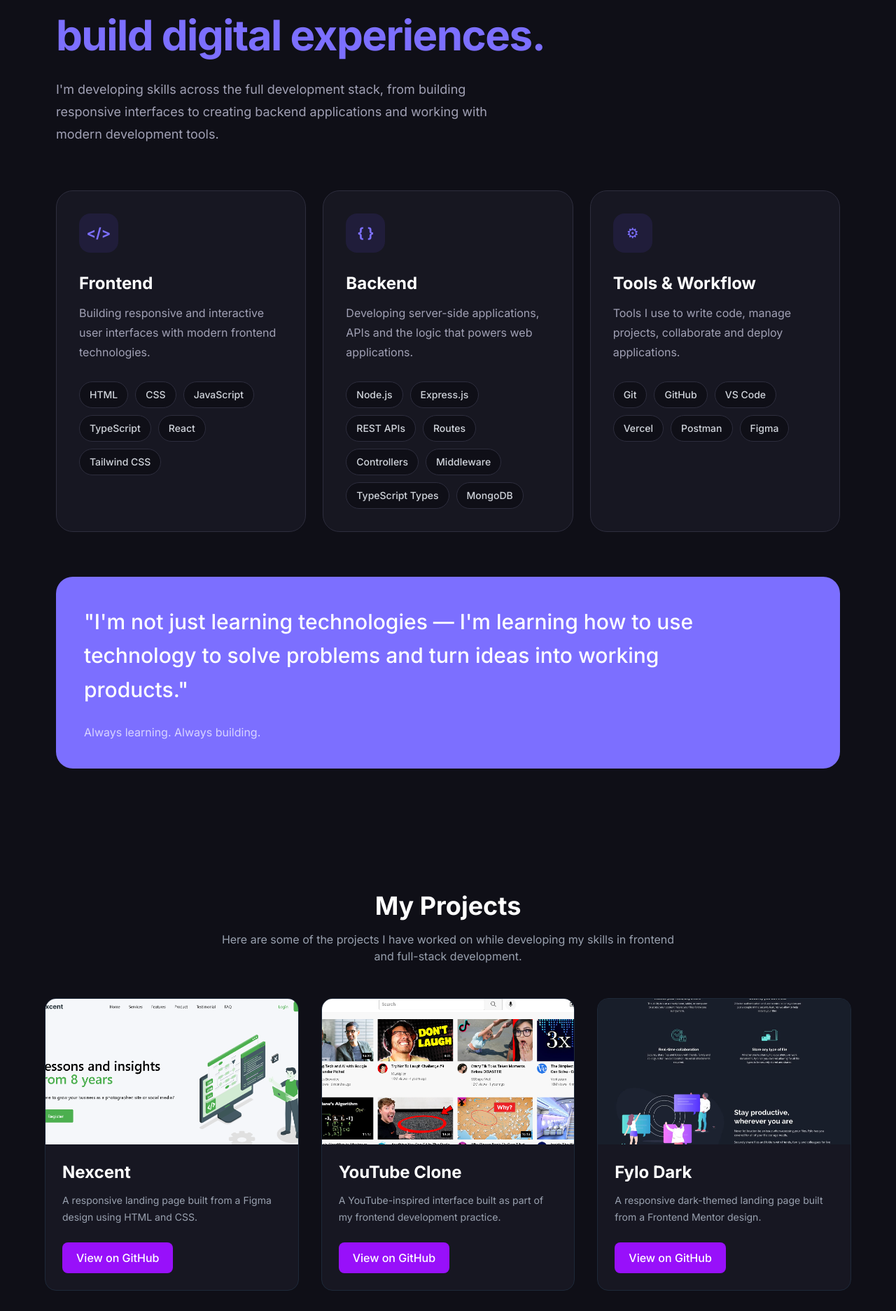
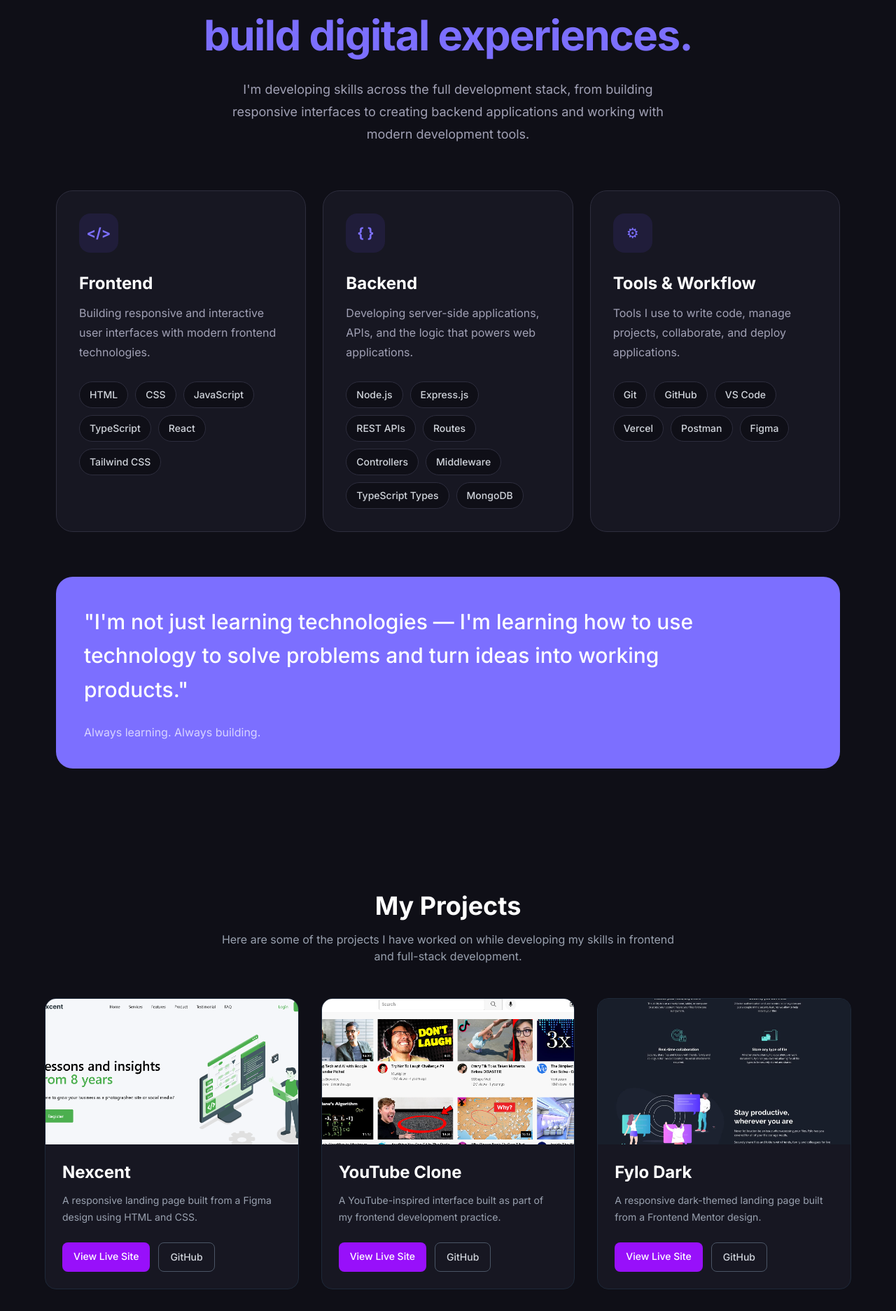
Before and after one commit to Viktor10tek/my-portfolio, a React (Vite) app: page / in a window 1280 px wide. Shown: the part 2216-4089 px from the top of the page at 70% size. Built offline with nearby package versions, Linux system fonts and the light colour scheme.

Commit message:
Complete portfolio sections and project details

```diff
--- a/src/App.tsx
+++ b/src/App.tsx
@@ -12,8 +12,6 @@ import ProjectDetails from "./pages/projectDetails";
 
 const Home = () => {
   return (
-    <>
-
     <main>
       <Hero />
       <About />
@@ -21,7 +19,6 @@ const Home = () => {
       <Projects />
       <Contact />
     </main>
-    </>
   );
 };
 
--- a/src/Components/Projects.tsx
+++ b/src/Components/Projects.tsx
@@ -10,6 +10,7 @@ const projects = [
       "A responsive landing page built from a Figma design using HTML and CSS.",
     image: Nexcent,
     github: "https://github.com/Viktor10tek/nexcent",
+    live: "https://nexcent-olive-kappa.vercel.app/",
     status: "Completed",
   },
   {
@@ -18,6 +19,7 @@ const projects = [
       "A YouTube-inspired interface built as part of my frontend development practice.",
     image: Youtube,
     github: "https://github.com/Viktor10tek/Youtube-Clone",
+    live: "https://youtube-clone-chi-pink-21.vercel.app/",
     status: "Completed",
   },
   {
@@ -26,6 +28,7 @@ const projects = [
       "A responsive dark-themed landing page built from a Frontend Mentor design.",
     image: Fylo,
     github: "https://github.com/Viktor10tek/Fylo-Dark",
+    live: "https://viktor10tek-fylo-dark.vercel.app/",
     status: "Completed",
   },
   {
@@ -71,15 +74,26 @@ const Projects = () => {
                   {project.description}
                 </p>
 
-                {project.github ? (
+                {project.live && project.github ? (
+                  <div className="flex flex-wrap gap-3">
+                    <a
+                      href={project.live}
+                      target="_blank"
+                      rel="noopener noreferrer"
+                      className="rounded-lg bg-purple-600 px-4 py-2.5 text-sm font-medium text-white transition hover:bg-purple-700"
+                    >
+                      View Live Site
+                    </a>
+
                     <a
                       href={project.github}
                       target="_blank"
                       rel="noopener noreferrer"
-                    className="inline-block rounded-lg bg-purple-600 px-5 py-2.5 font-medium text-white transition hover:bg-purple-700"
+                      className="rounded-lg border border-gray-600 px-4 py-2.5 text-sm font-medium text-gray-300 transition hover:border-purple-500 hover:text-white"
                     >
-                    View on GitHub
+                      GitHub
                     </a>
+                  </div>
                 ) : (
                   <span className="inline-block rounded-lg border border-yellow-500/50 bg-yellow-500/10 px-5 py-2.5 font-medium text-yellow-400">
                     {project.status}
--- a/src/Components/Skills.tsx
+++ b/src/Components/Skills.tsx
@@ -22,22 +22,22 @@ const Skills = () => {
   const tools = ["Git", "GitHub", "VS Code", "Vercel", "Postman", "Figma"];
 
   return (
-    <section id="skills" className="px-6 py-24 md:px-12 lg:px-20 bg-[rgb(15,15,23)]">
-      <div className="max-w-7xl mx-auto">
+    <section id="skills" className="bg-[#0f0f17] px-6 py-24 md:px-12 lg:px-20">
+      <div className="mx-auto max-w-7xl">
         {/* HEADER */}
-        <div className="max-w-3xl">
+        <div className="mx-auto max-w-3xl text-center">
           <p className="text-sm font-semibold uppercase tracking-[0.25em] text-primary">
             My Skills
           </p>
 
-          <h2 className="mt-4 text-4xl md:text-5xl lg:text-6xl font-bold leading-tight tracking-tight">
+          <h2 className="mt-4 text-4xl font-bold leading-tight tracking-tight md:text-5xl lg:text-6xl">
             Tools I use to
             <span className="block text-primary">
               build digital experiences.
             </span>
           </h2>
 
-          <p className="mt-6 text-lg text-muted leading-8 max-w-2xl">
+          <p className="mx-auto mt-6 max-w-2xl text-lg leading-8 text-muted">
             I'm developing skills across the full development stack, from
             building responsive interfaces to creating backend applications and
             working with modern development tools.
@@ -45,25 +45,25 @@ const Skills = () => {
         </div>
 
         {/* SKILL CARDS */}
-        <div className="grid md:grid-cols-2 lg:grid-cols-3 gap-6 mt-16">
+        <div className="mt-16 grid gap-6 md:grid-cols-2 lg:grid-cols-3">
           {/* FRONTEND */}
-          <div className="group p-8 rounded-3xl border border-border bg-[rgb(23,23,34)] hover:border-primary/50 hover:-translate-y-2 hover:shadow-2xl hover:shadow-primary/5 transition duration-300">
-            <div className="w-14 h-14 flex items-center justify-center rounded-2xl bg-accent text-primary text-xl font-bold group-hover:scale-110 transition duration-300">
+          <div className="group rounded-3xl border border-border bg-[#171722] p-8 transition duration-300 hover:-translate-y-2 hover:border-primary/50 hover:shadow-2xl hover:shadow-primary/5">
+            <div className="flex h-14 w-14 items-center justify-center rounded-2xl bg-accent text-xl font-bold text-primary transition duration-300 group-hover:scale-110">
               &lt;/&gt;
             </div>
 
-            <h3 className="mt-7 text-2xl font-bold">Frontend</h3>
+            <h3 className="mt-7 text-2xl font-bold text-white">Frontend</h3>
 
-            <p className="mt-3 text-muted leading-7">
+            <p className="mt-3 leading-7 text-muted">
               Building responsive and interactive user interfaces with modern
               frontend technologies.
             </p>
 
-            <div className="flex flex-wrap gap-2.5 mt-7">
+            <div className="mt-7 flex flex-wrap gap-2.5">
               {frontendSkills.map((skill) => (
                 <span
                   key={skill}
-                  className="px-3.5 py-2 bg-[#0f0f17] border border-border rounded-full text-sm font-medium text-gray-300 hover:bg-primary hover:text-white hover:border-primary transition duration-300"
+                  className="rounded-full border border-border bg-[#0f0f17] px-3.5 py-2 text-sm font-medium text-gray-300 transition duration-300 hover:border-primary hover:bg-primary hover:text-white"
                 >
                   {skill}
                 </span>
@@ -72,23 +72,23 @@ const Skills = () => {
           </div>
 
           {/* BACKEND */}
-          <div className="group p-8 rounded-3xl border border-border bg-[hsl(240,19%,11%)] hover:border-primary/50 hover:-translate-y-2 hover:shadow-2xl hover:shadow-primary/5 transition duration-300">
-            <div className="w-14 h-14 flex items-center justify-center rounded-2xl bg-accent text-primary text-xl font-bold group-hover:scale-110 transition duration-300">
+          <div className="group rounded-3xl border border-border bg-[#171722] p-8 transition duration-300 hover:-translate-y-2 hover:border-primary/50 hover:shadow-2xl hover:shadow-primary/5">
+            <div className="flex h-14 w-14 items-center justify-center rounded-2xl bg-accent text-xl font-bold text-primary transition duration-300 group-hover:scale-110">
               {"{ }"}
             </div>
 
-            <h3 className="mt-7 text-2xl font-bold">Backend</h3>
+            <h3 className="mt-7 text-2xl font-bold text-white">Backend</h3>
 
-            <p className="mt-3 text-muted leading-7">
-              Developing server-side applications, APIs and the logic that
+            <p className="mt-3 leading-7 text-muted">
+              Developing server-side applications, APIs, and the logic that
               powers web applications.
             </p>
 
-            <div className="flex flex-wrap gap-2.5 mt-7">
+            <div className="mt-7 flex flex-wrap gap-2.5">
               {backendSkills.map((skill) => (
                 <span
                   key={skill}
-                  className="px-3.5 py-2 bg-[#0f0f17] border border-border rounded-full text-sm font-medium text-gray-300 hover:bg-primary hover:text-white hover:border-primary transition duration-300"
+                  className="rounded-full border border-border bg-[#0f0f17] px-3.5 py-2 text-sm font-medium text-gray-300 transition duration-300 hover:border-primary hover:bg-primary hover:text-white"
                 >
                   {skill}
                 </span>
@@ -97,23 +97,25 @@ const Skills = () => {
           </div>
 
           {/* TOOLS */}
-          <div className="group p-8 rounded-3xl border border-border bg-[rgb(23,23,34)] hover:border-primary/50 hover:-translate-y-2 hover:shadow-2xl hover:shadow-primary/5 transition duration-300 md:col-span-2 lg:col-span-1">
-            <div className="w-14 h-14 flex items-center justify-center rounded-2xl bg-accent text-primary text-xl group-hover:scale-110 transition duration-300">
+          <div className="group rounded-3xl border border-border bg-[#171722] p-8 transition duration-300 hover:-translate-y-2 hover:border-primary/50 hover:shadow-2xl hover:shadow-primary/5 md:col-span-2 lg:col-span-1">
+            <div className="flex h-14 w-14 items-center justify-center rounded-2xl bg-accent text-xl text-primary transition duration-300 group-hover:scale-110">
               ⚙
             </div>
 
-            <h3 className="mt-7 text-2xl font-bold">Tools & Workflow</h3>
+            <h3 className="mt-7 text-2xl font-bold text-white">
+              Tools & Workflow
+            </h3>
 
-            <p className="mt-3 text-muted leading-7">
-              Tools I use to write code, manage projects, collaborate and deploy
-              applications.
+            <p className="mt-3 leading-7 text-muted">
+              Tools I use to write code, manage projects, collaborate, and
+              deploy applications.
             </p>
 
-            <div className="flex flex-wrap gap-2.5 mt-7">
+            <div className="mt-7 flex flex-wrap gap-2.5">
               {tools.map((tool) => (
                 <span
                   key={tool}
-                  className="px-3.5 py-2 bg-[#0f0f17] border border-border rounded-full text-sm font-medium text-gray-300 hover:bg-primary hover:text-white hover:border-primary transition duration-300"
+                  className="rounded-full border border-border bg-[#0f0f17] px-3.5 py-2 text-sm font-medium text-gray-300 transition duration-300 hover:border-primary hover:bg-primary hover:text-white"
                 >
                   {tool}
                 </span>
@@ -123,8 +125,8 @@ const Skills = () => {
         </div>
 
         {/* STATEMENT */}
-        <div className="mt-16 p-8 md:p-10 rounded-3xl bg-primary text-white">
-          <p className="text-xl md:text-2xl lg:text-3xl font-medium leading-relaxed max-w-4xl">
+        <div className="mt-16 rounded-3xl bg-primary p-8 text-white md:p-10">
+          <p className="max-w-4xl text-xl font-medium leading-relaxed md:text-2xl lg:text-3xl">
             "I'm not just learning technologies — I'm learning how to use
             technology to solve problems and turn ideas into working products."
           </p>
```
Lines whose indentation alone changed are shown as unchanged.
